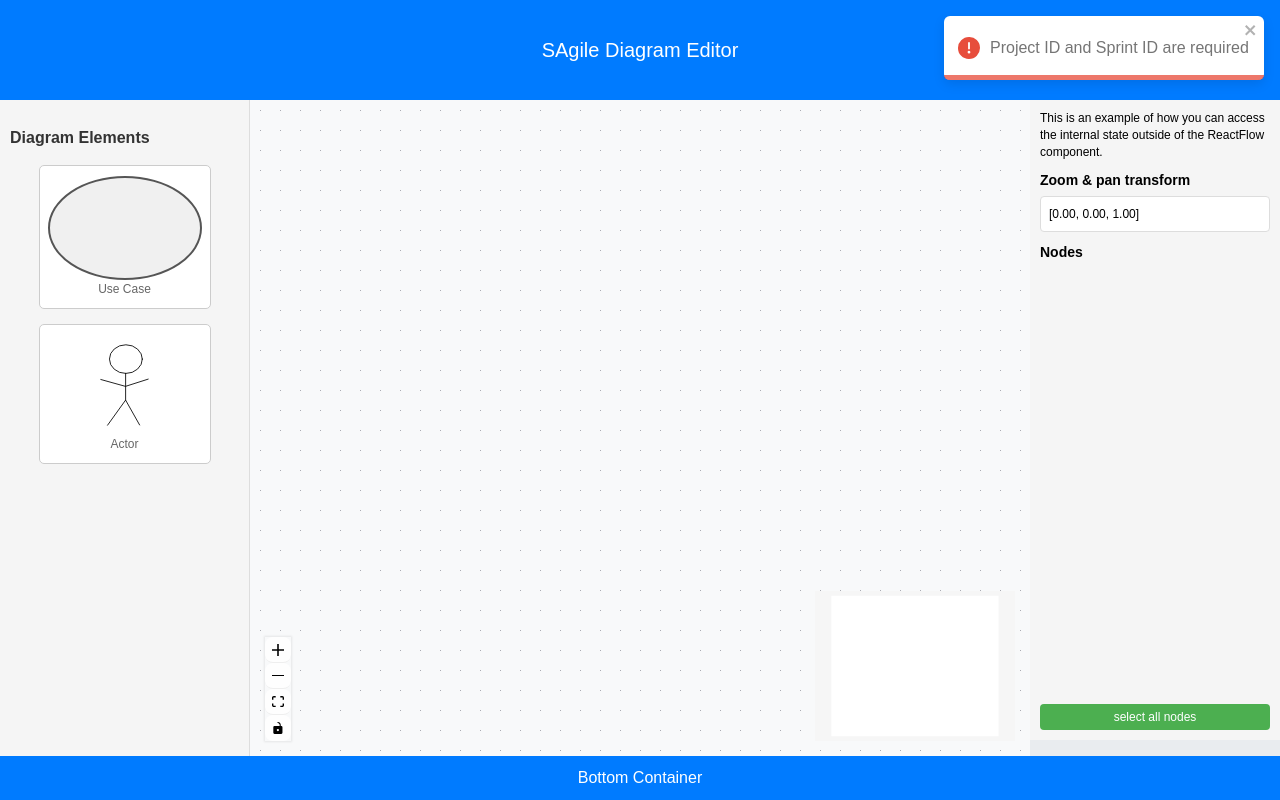
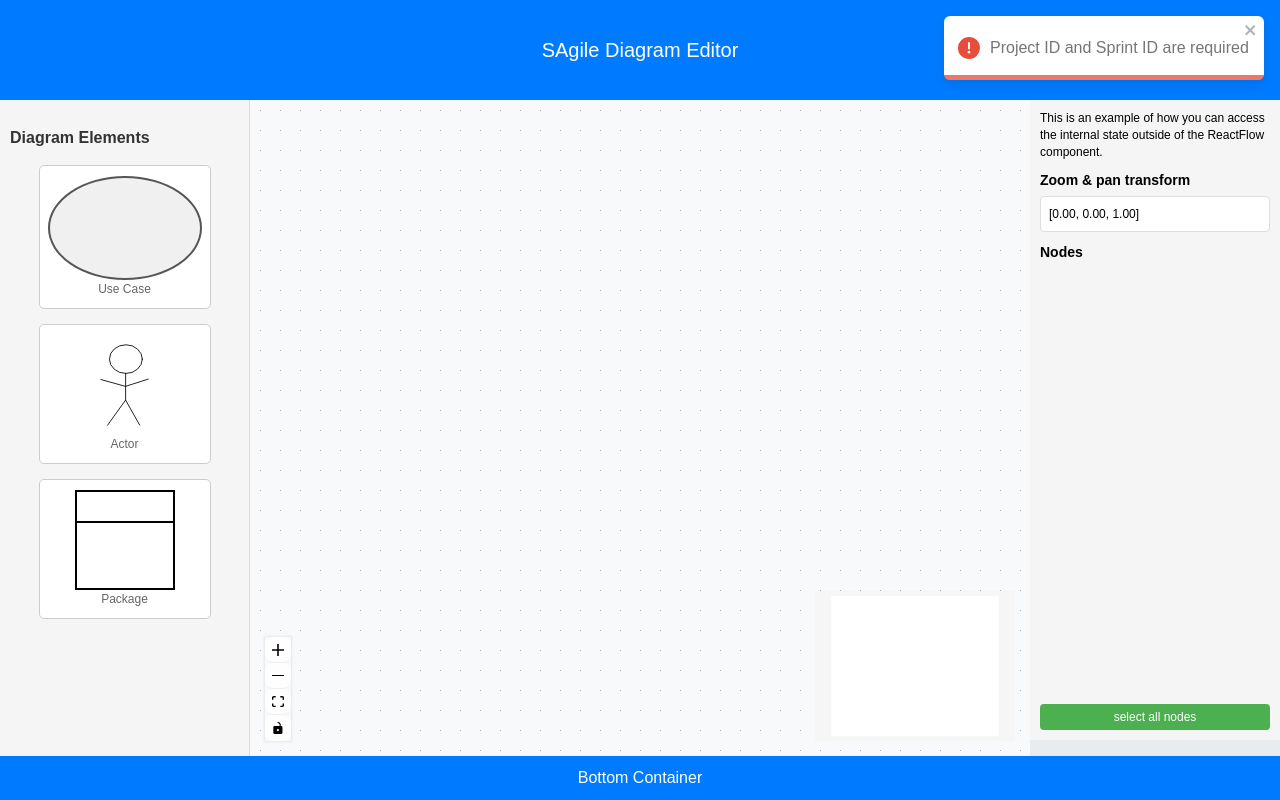
Before and after one commit to taufiqqq/SAgile-Diagram-Editor, a React (Vite) app: page / in a window 1280 px wide. Built offline with nearby package versions, Linux system fonts and the light colour scheme.

Commit message:
mamammia

```diff
--- a/src/features/diagram-editing/components/PackageNode.tsx
+++ b/src/features/diagram-editing/components/PackageNode.tsx
@@ -1,7 +1,9 @@
-import { memo } from 'react';
-import { ShapeNodeData } from '../types/NodeTypes.types';
-import { NodeResizer, useReactFlow } from '@xyflow/react';
-import { useNodeDimensions } from '../hooks/useNodeDimensions';
+import React from "react";
+import { memo } from "react";
+import { ShapeNodeData } from "../types/NodeTypes.types";
+import { NodeResizer, useReactFlow } from "@xyflow/react";
+import { useNodeDimensions } from "../hooks/useNodeDimensions";
+import { PackageHtml } from "../utils/shapes-html/Package-html";
 
 interface PackageNodeProps {
   id: string;
@@ -9,7 +11,7 @@ interface PackageNodeProps {
   selected?: boolean;
 }
 
-const PackageNode = ({ id, data, selected = false }: PackageNodeProps) => {
+const PackageNode: React.FC<PackageNodeProps> = ({ id, data, selected = false }) => {
   const { setNodes } = useReactFlow();
   const defaultWidth = 300;
   const { width: measuredWidth, height: measuredHeight } = useNodeDimensions(id);
@@ -17,15 +19,22 @@ const PackageNode = ({ id, data, selected = false }: PackageNodeProps) => {
   // Use measured dimensions from React Flow, fallback to data properties, or defaults
   const width = measuredWidth || (data.width as number) || defaultWidth;
   const height = measuredHeight || (data.height as number) || 200;
-  const titleHeight = 30;
+
+  const handleLabelChange = (newLabel: string) => {
+    setNodes((nodes) =>
+      nodes.map((node) =>
+        node.id === id ? { ...node, data: { ...node.data, label: newLabel } } : node
+      )
+    );
+  };
 
   return (
     <div
       style={{
         width,
         height,
-        position: 'relative',
-        pointerEvents: 'auto'
+        position: "relative", // Ensure proper alignment
+        pointerEvents: "auto",
       }}
     >
       <NodeResizer
@@ -35,47 +44,12 @@ const PackageNode = ({ id, data, selected = false }: PackageNodeProps) => {
         minHeight={100}
       />
 
-      <svg
-        width="100%"
-        height="100%"
-        style={{
-          position: 'absolute',
-          top: 0,
-          left: 0,
-          overflow: 'visible',
-        }}
-      >
-        {/* Package background - transparent */}
-        <rect
-          x="0"
-          y="0"
-          width="100%"
-          height="100%"
-          fill="transparent"
-          stroke="black"
-          strokeWidth="2"
-        />
-        {/* Title separator line */}
-        <line
-          x1="0"
-          y1={titleHeight}
-          x2="100%"
-          y2={titleHeight}
-          stroke="black"
-          strokeWidth="2"
-        />
-        {/* Title text */}
-        <text
-          x="50%"
-          y={titleHeight / 2}
-          dominantBaseline="middle"
-          textAnchor="middle"
-          fontSize="14"
-          fill="black"
-        >
-          {data.label}
-        </text>
-      </svg>
+      <PackageHtml
+        label={data.label}
+        width={width}
+        height={height}
+        onLabelChange={handleLabelChange} // Pass the label change handler
+      />
     </div>
   );
 };
--- a/src/features/diagram-editing/types/NodeTypes.types.ts
+++ b/src/features/diagram-editing/types/NodeTypes.types.ts
@@ -2,7 +2,8 @@ import { Node } from '@xyflow/react';
 import ShapeNode from '../components/ShapeNode';
 import PackageNode from '../components/PackageNode';
 
-export type ShapeType = 'actor' | 'usecase' | 'package';
+// this is to differentiate specific type of node, and what pop up should be shown
+export type ShapeType = string;
 
 export interface ShapeNodeData {
   type: ShapeType;
--- /dev/null
+++ b/src/features/diagram-editing/utils/shapes-html/Package-html.tsx
@@ -0,0 +1,71 @@
+import React from "react";
+import NodeLabel from "../shapes-react-flow/Label";
+
+interface PackageHtmlProps {
+  label: string;
+  width?: number;
+  height?: number;
+  onLabelChange?: (newLabel: string) => void;
+  hidePlaceholder?: boolean;
+}
+
+export const PackageHtml: React.FC<PackageHtmlProps> = ({
+  label,
+  width = 300,
+  height = 200,
+  onLabelChange,
+  hidePlaceholder = false,
+}) => {
+  return (
+    <div
+      style={{
+        position: "relative", // Ensure proper alignment with NodeResizer
+        width,
+        height,
+        border: "2px solid black",
+        boxSizing: "border-box",
+        // borderRadius: "5px",
+        display: "flex",
+        flexDirection: "column",
+        alignItems: "center",
+        justifyContent: "flex-start",
+        pointerEvents: "auto", // Allow interaction with the container
+      }}
+    >
+      {/* Editable Label */}
+      <NodeLabel
+        placeholder="Package Name"
+        value={label}
+        onChange={onLabelChange} // Use the parent-provided callback
+        hidePlaceholder={hidePlaceholder}
+        style={{
+          marginTop: "5px",
+          fontSize: "12px",
+          textAlign: "center",
+        }}
+      />
+
+      {/* Separator Line */}
+      <svg
+        width="100%"
+        height="100%"
+        style={{
+          position: "absolute",
+          top: 0,
+          left: 0,
+          overflow: "visible",
+          pointerEvents: "none", // Prevent the SVG from blocking clicks
+        }}
+      >
+        <line
+          x1="0"
+          y1="30"
+          x2="100%"
+          y2="30"
+          stroke="black"
+          strokeWidth="2"
+        />
+      </svg>
+    </div>
+  );
+};
--- a/src/features/diagram-editing/utils/shapes-react-flow/Label.tsx
+++ b/src/features/diagram-editing/utils/shapes-react-flow/Label.tsx
@@ -80,18 +80,19 @@ function NodeLabel({
           style={{
             border: '1px solid #3F8AE2',
             background: 'white',
-            padding: '2px 4px',
+            padding: '1px 2px',
             borderRadius: '3px',
             width: '80%',
             minWidth: '80px',
             maxWidth: '150px',
-            minHeight: '24px',
+            minHeight: '12px',
             maxHeight: '100px',
             textAlign: 'center',
             resize: 'none',
             overflow: 'hidden',
             cursor: readOnly ? 'default' : 'text',
             color: '#000000',
+    lineHeight: "1.2", // Adjust line height
             ...style
           }}
         />
--- a/src/shared/components/LeftSidebar.tsx
+++ b/src/shared/components/LeftSidebar.tsx
@@ -92,6 +92,7 @@ const Sidebar: React.FC = () => {
       >
         {nodeFactory.createDraggableNode("usecase", onDragStart)}
         {nodeFactory.createDraggableNode("actor", onDragStart)}
+        {nodeFactory.createDraggableNode("package", onDragStart)}
       </div>
     </div>
   );
--- a/src/shared/factories/node-factory.tsx
+++ b/src/shared/factories/node-factory.tsx
@@ -2,8 +2,9 @@
 import {ReactNode} from 'react';
 import { UseCaseHtml } from '../../features/diagram-editing/utils/shapes-html/UseCase-html';
 import { ActorHtml } from '../../features/diagram-editing/utils/shapes-html/Actor-html';
+import { PackageHtml } from '../../features/diagram-editing/utils/shapes-html/Package-html';
 
-type NodeType = 'usecase'  | 'actor';
+type NodeType = 'usecase'  | 'actor' | 'package' | string;
 
 interface NodeConfig {
   type: NodeType;
@@ -27,6 +28,13 @@ export const createNodeFactory = () => {
       type: 'actor',
       displayName: "Actor",
       html: <ActorHtml label={""} selected={false} hidePlaceholder={true} />,
+      width: 150,
+      height: 100,
+    },
+    package: {
+      type: 'package',
+      displayName: "Package",
+      html: <PackageHtml label={''} width={100} height={100} hidePlaceholder={true}/>,
       width: 150,
       height: 100,
     },
```
